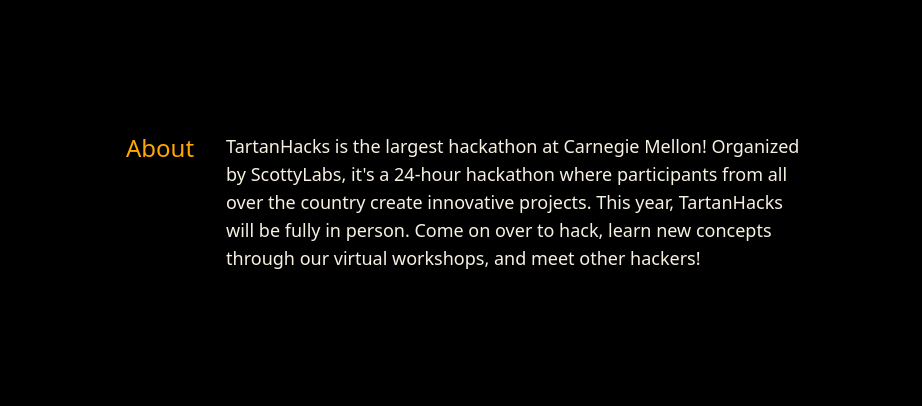
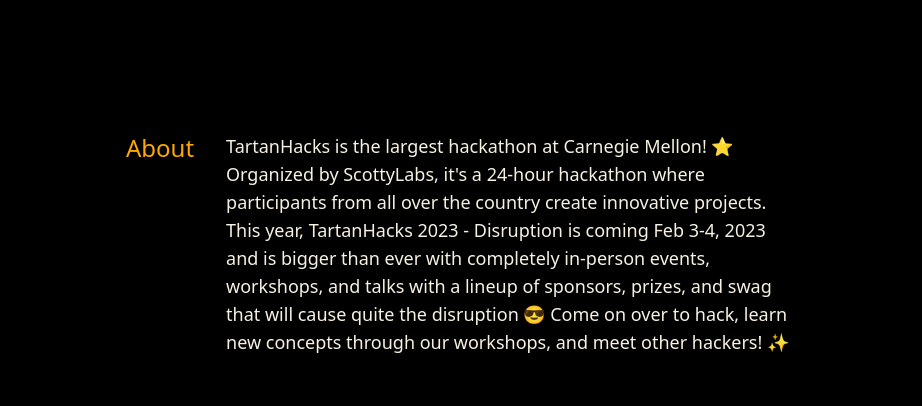
Before and after one commit to ScottyLabs/tartanhacks, a Next.js app: page / in a window 1280 px wide. Shown: the part 800-1206 px from the top of the page, without its empty margins (176-1098 px from the left). Built offline with nearby package versions, Linux system fonts and the light colour scheme; no server answers.

Commit message:
Update About section

```diff
--- a/src/components/About.tsx
+++ b/src/components/About.tsx
@@ -1,14 +1,17 @@
 export default function About() {
   const aboutContent = `
-    TartanHacks is the largest hackathon at Carnegie Mellon! Organized by ScottyLabs, it's a 24-hour hackathon where participants from all over the country create innovative projects. This year, TartanHacks will be fully in person. Come on over to hack, learn new concepts through our virtual workshops, and meet other hackers!
+  TartanHacks is the largest hackathon at Carnegie Mellon! ⭐ Organized by ScottyLabs, it's a 24-hour hackathon where participants from all over the country create innovative projects. This year, TartanHacks 2023 - Disruption is coming Feb 3-4, 2023 and is bigger than ever with completely in-person events, workshops, and talks with a lineup of sponsors, prizes, and swag that will cause quite the disruption 😎
+  Come on over to hack, learn new concepts through our workshops, and meet other hackers! ✨
   `;
 
   return (
-    <section className='py-16' id='about'>
-      <div className='flex'>
-        <div className='text-beige m-auto flex flex-col md:flex-row px-6'>
-          <h3 className='text-2xl mb-4 md:mr-8 text-yellow text-center md:text-left'>About</h3>
-          <div className='max-w-xl text-lg'>
+    <section className="py-16" id="about">
+      <div className="flex">
+        <div className="text-beige m-auto flex flex-col md:flex-row px-6">
+          <h3 className="text-2xl mb-4 md:mr-8 text-yellow text-center md:text-left">
+            About
+          </h3>
+          <div className="max-w-xl text-lg">
             <p>{aboutContent}</p>
           </div>
         </div>
```
